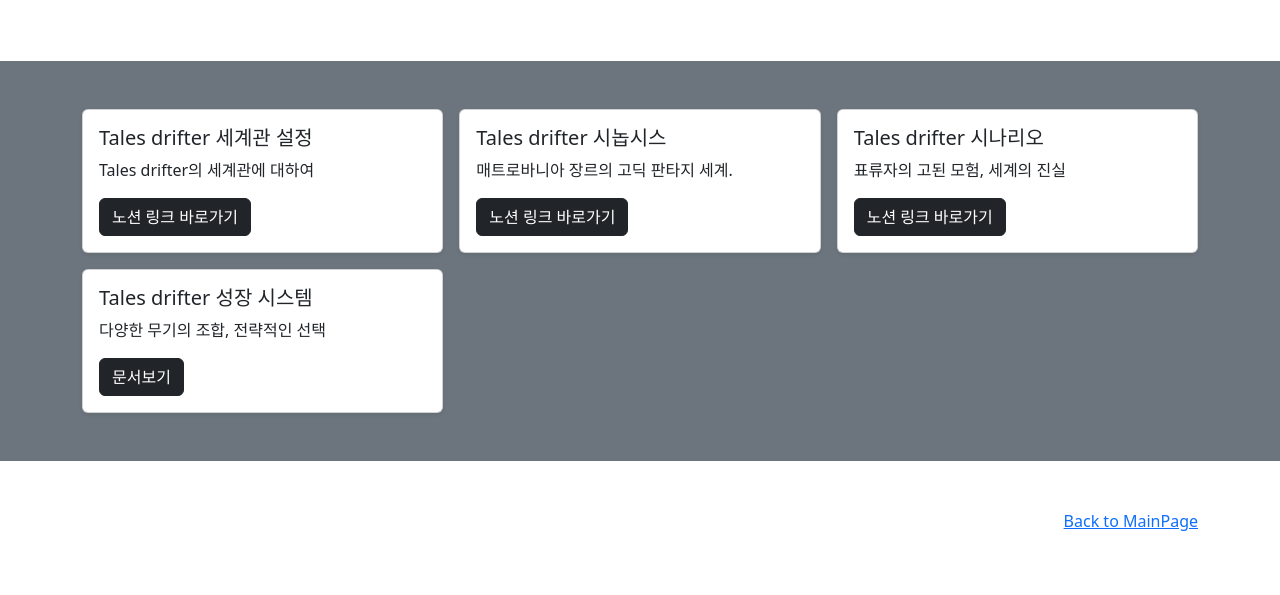
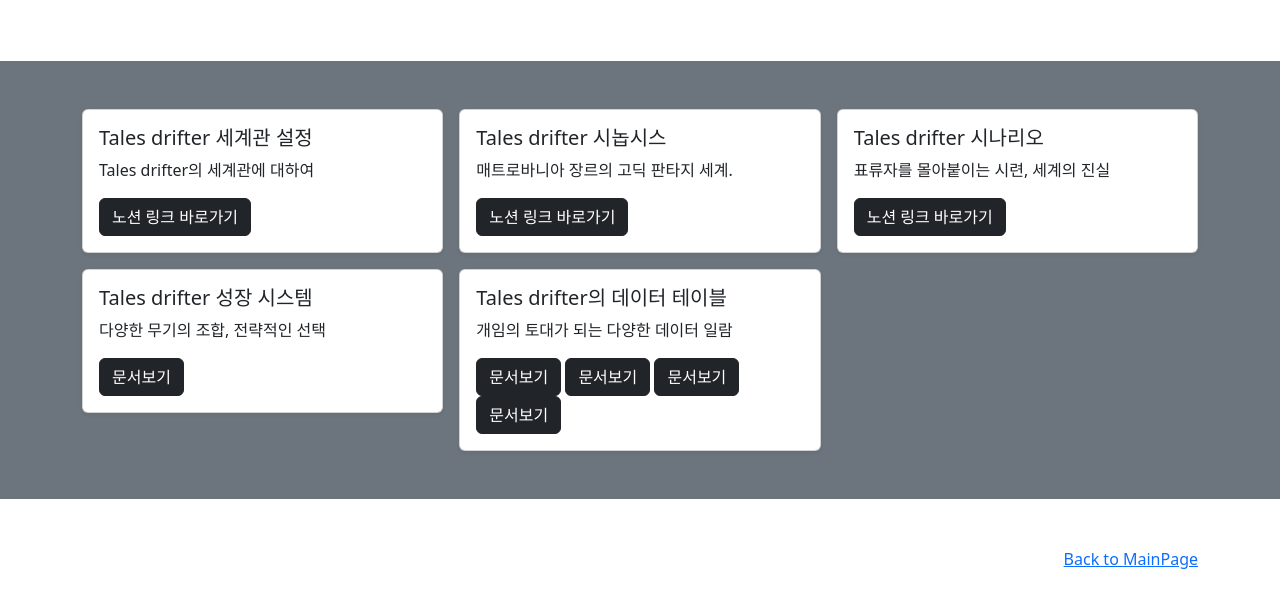
Before and after one commit to Deuroyikan/-, a plain HTML site: page pages/sub01.html in a window 1280 px wide. Shown: the part 271-866 px from the top of the page. Before the commit the page ends 828 px from the top, so only its background shows below. Drawn offline with nearby package versions, Linux system fonts and the light colour scheme.

Commit message:
Update sub01.html

```diff
--- a/pages/sub01.html
+++ b/pages/sub01.html
@@ -171,7 +171,7 @@
               <!-- <img src="/images/spaceship02.jpg" class="card-img-top" alt="우주선2"> -->
               <div class="card-body">
                 <h5 class="card-title">Tales drifter 시나리오</h5>
-                <p class="card-text">표류자의 고된 모험, 세계의 진실 </p>
+                <p class="card-text">표류자를 몰아붙이는 시련, 세계의 진실 </p>
                 <a href="https://prairie-spinach-4fb.notion.site/7d2a6951cc8e4661a36a26abc94658e5?pvs=4" class="btn btn-dark">노션 링크 바로가기</a>
               </div>
             </div>
@@ -182,6 +182,20 @@
               <div class="card-body">
                 <h5 class="card-title">Tales drifter 성장 시스템</h5>
                 <p class="card-text">다양한 무기의 조합, 전략적인 선택</p>
+                <a href="/pages/Tales-weapon.html" class="btn btn-dark">문서보기</a>
+              </div>
+            </div>
+          </div>
+          <div class="col">
+            <div class="card shadow-sm" width="100%">
+              <!-- <img src="/images/spaceship03.jpg" class="card-img-top" alt="우주선3"> -->
+              <div class="card-body">
+                <h5 class="card-title">Tales drifter의 데이터 테이블</h5>
+                <p class="card-text">개임의 토대가 되는 다양한 데이터 일람</p>
+                <a href="https://docs.google.com/spreadsheets/d/1zWJbqc7ikuLB46t1eU9gz3cjQsaxiA4e/edit?usp=sharing&ouid=113066952409821093571&rtpof=true&sd=true"
+                class="btn btn-dark">문서보기</a>
+                <a href="/pages/Tales-weapon.html" class="btn btn-dark">문서보기</a>
+                <a href="/pages/Tales-weapon.html" class="btn btn-dark">문서보기</a>
                 <a href="/pages/Tales-weapon.html" class="btn btn-dark">문서보기</a>
               </div>
             </div>
```
